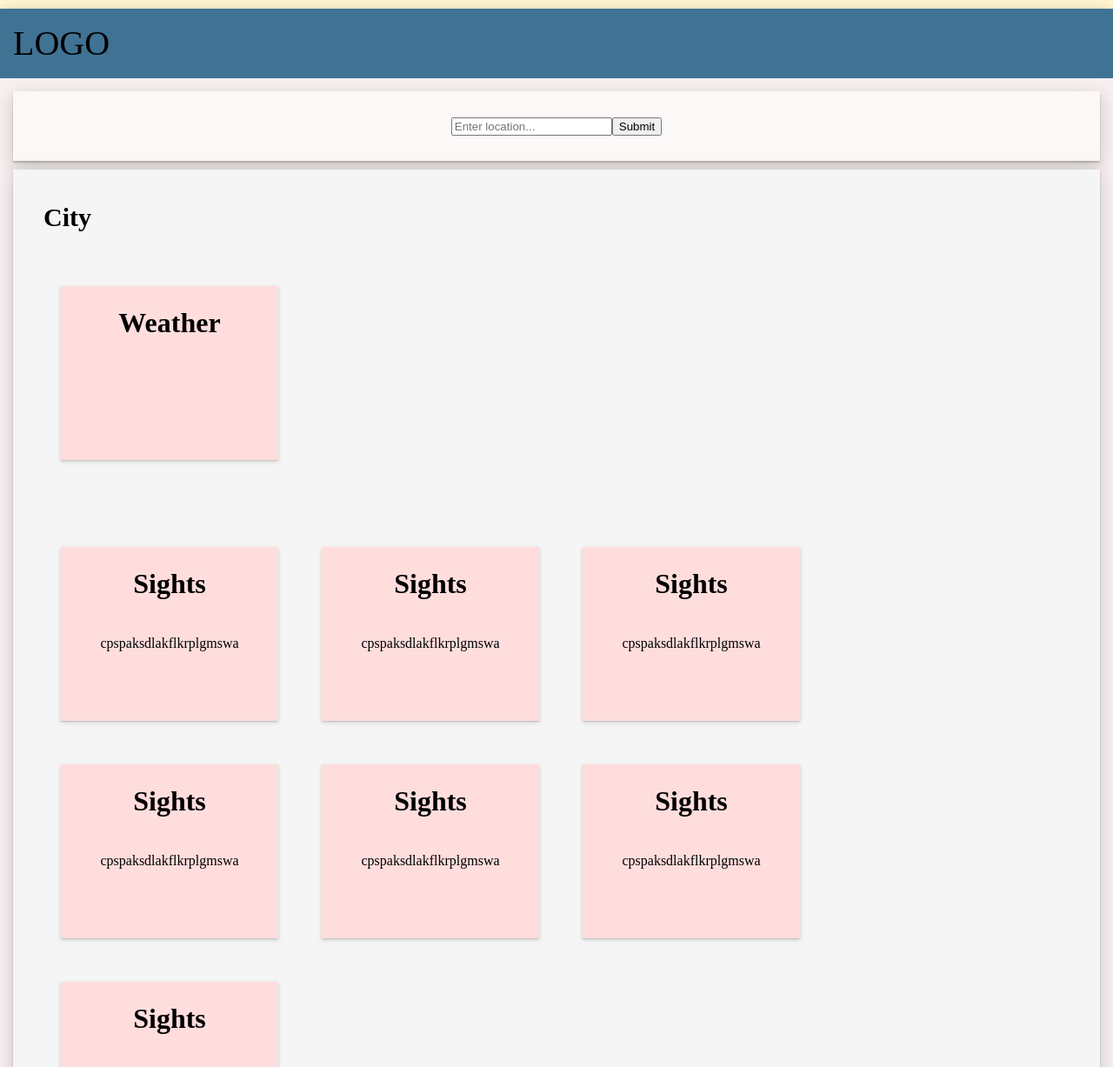
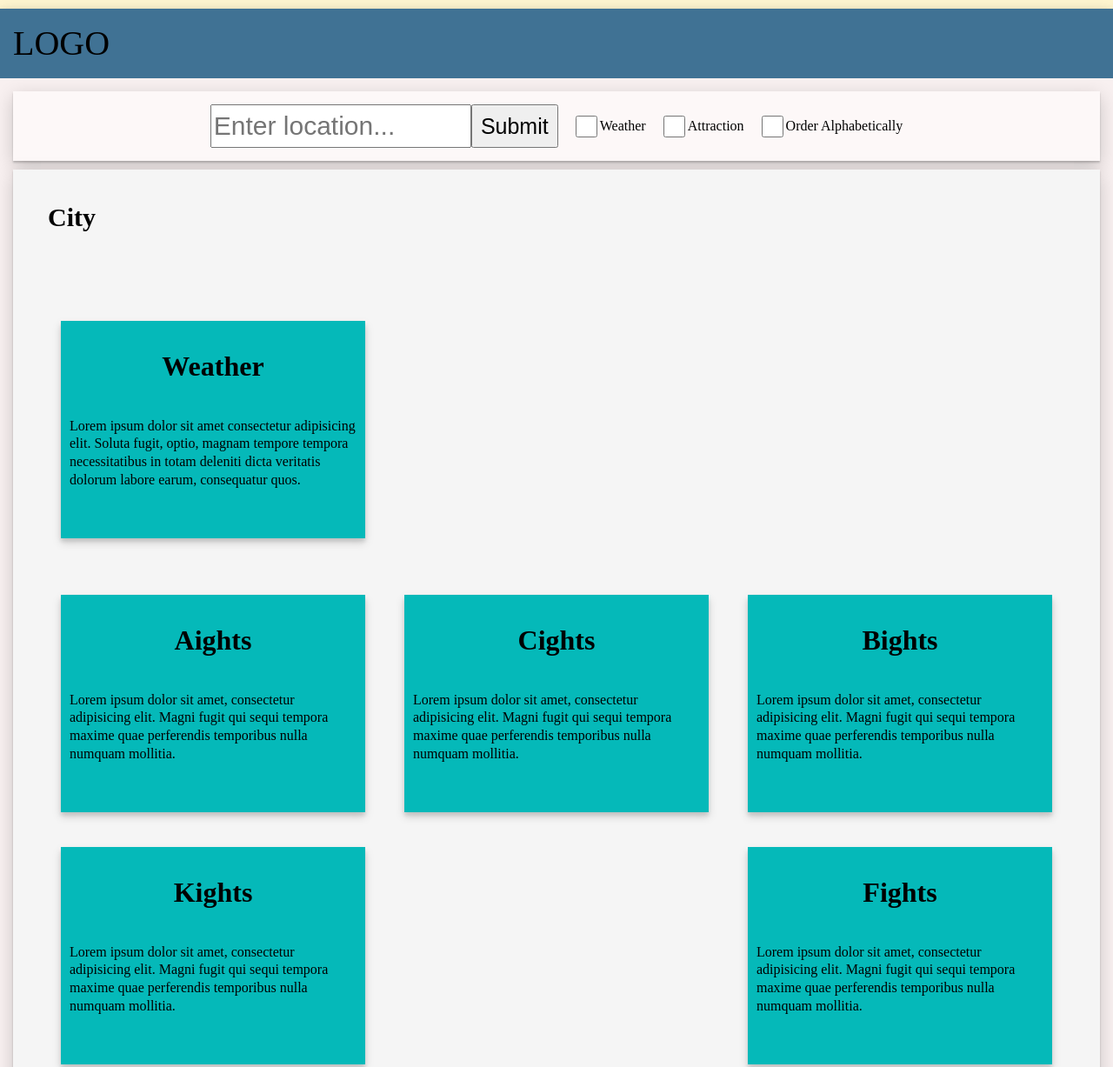
Before and after one commit to JackGelotte/CiTips, a plain HTML site: page index.html in a window 1280 px wide. Shown: the top 1227 px of the page at 87% size. Drawn offline with Linux system fonts and the light colour scheme.

Commit message:
Checkboxes, med lite funktion

```diff
--- a/index.html
+++ b/index.html
@@ -17,48 +17,49 @@
           <input
             type="text"
             id="searchBar"
+            class="search-container__input"
             placeholder="Enter location..."
           />
-          <button type="submit" id="searchBtn" class="search__submit">Submit</button>
+          <button type="submit" id="searchBtn" class="search-container__submit">Submit</button>
+
+          <input type="checkbox" id="checkWeather" class="search-container__check">
+          <label for="checkWeather">Weather</label>
+          <input type="checkbox" id="checkAttraction" class="search-container__check">
+          <label for="checkAttraction">Attraction</label>
+          <input type="checkbox" id="checkAlpha" class="search-container__check">
+          <label for="checkAlpha">Order Alphabetically</label>
         </div>
 
         <div class="result-container">
           <h1 class="result-container__location">City</h1>
 
           <div class="result">
-            <div class="result__weather">
+            <div id="weather" class="result__weather">
               <div class="result__weather__item">
                 <h1>Weather</h1>
+                <p>Lorem ipsum dolor sit amet consectetur adipisicing elit. Soluta fugit, optio, magnam tempore tempora necessitatibus in totam deleniti dicta veritatis dolorum labore earum, consequatur quos.</p>
               </div>
             </div>
-            <div class="result__attractions">
+            <div id="attraction" class="result__attractions">
               <div class="result__attractions__item">
-                <h1>Sights</h1>
-                <p>cpspaksdlakflkrplgmswa</p>
+                <h1>Aights</h1>
+                <p>Lorem ipsum dolor sit amet, consectetur adipisicing elit. Magni fugit qui sequi tempora maxime quae perferendis temporibus nulla numquam mollitia.</p>
               </div>
               <div class="result__attractions__item">
-                <h1>Sights</h1>
-                <p>cpspaksdlakflkrplgmswa</p>
+                <h1>Cights</h1>
+                <p>Lorem ipsum dolor sit amet, consectetur adipisicing elit. Magni fugit qui sequi tempora maxime quae perferendis temporibus nulla numquam mollitia.</p>
               </div>
               <div class="result__attractions__item">
-                <h1>Sights</h1>
-                <p>cpspaksdlakflkrplgmswa</p>
+                <h1>Bights</h1>
+                <p>Lorem ipsum dolor sit amet, consectetur adipisicing elit. Magni fugit qui sequi tempora maxime quae perferendis temporibus nulla numquam mollitia.</p>
               </div>
               <div class="result__attractions__item">
-                <h1>Sights</h1>
-                <p>cpspaksdlakflkrplgmswa</p>
+                <h1>Kights</h1>
+                <p>Lorem ipsum dolor sit amet, consectetur adipisicing elit. Magni fugit qui sequi tempora maxime quae perferendis temporibus nulla numquam mollitia.</p>
               </div>
               <div class="result__attractions__item">
-                <h1>Sights</h1>
-                <p>cpspaksdlakflkrplgmswa</p>
-              </div>
-              <div class="result__attractions__item">
-                <h1>Sights</h1>
-                <p>cpspaksdlakflkrplgmswa</p>
-              </div>
-              <div class="result__attractions__item">
-                <h1>Sights</h1>
-                <p>cpspaksdlakflkrplgmswa</p>
+                <h1>Fights</h1>
+                <p>Lorem ipsum dolor sit amet, consectetur adipisicing elit. Magni fugit qui sequi tempora maxime quae perferendis temporibus nulla numquam mollitia.</p>
               </div>
             </div>
           </div>
--- a/js/main.js
+++ b/js/main.js
@@ -1,10 +1,28 @@
-console.log('Hello World!');
+
+const searchBtn = document.getElementById('searchBtn');
 
 function search() {
     let searchBar = document.getElementById('searchBar');
     let searchString = searchBar.value;
-    alert(searchString);
+    console.log(searchString);
+
+    let c1 = document.getElementById('checkWeather');
+    let c2 = document.getElementById('checkAttraction');
+    let c3 = document.getElementById('checkAlpha');
+
+    let weather = document.querySelector('#weather');
+    let attraction = document.querySelector('#attraction');
+
+    if (c1.checked === true) {
+       weather.style.display = 'flex';
+    } else {
+        weather.style.display = 'none';
+    }
+    if (c2.checked === true) {
+        attraction.style.display = 'flex';
+    } else {
+        attraction.style.display = 'none';
+    }
+
 }
-
-const searchBtn = document.getElementById('searchBtn');
 searchBtn.addEventListener('click', search);
--- a/scss/_variables.scss
+++ b/scss/_variables.scss
@@ -1,2 +1,2 @@
 $base-color: #f8f0f0;
-$card-color: rgb(255, 221, 221);
+$card-color: rgb(5, 185, 185);
--- a/scss/main.scss
+++ b/scss/main.scss
@@ -38,13 +38,21 @@ body {
   box-shadow: 0 2px 2px 0 rgba(0, 0, 0, 0.2), 0 6px 20px 0 rgba(0, 0, 0, 0.19);
 
   &__input {
-    width: 200px;
-    height: 30px;
-}
-&__submit {
-    width: 70px;
-    height: 30px;
-}
+    width: 300px;
+    height: 50px;
+    font-size: 30px;
+  }
+  &__submit {
+    width: 100px;
+    height: 50px;
+    font-size: 25px;
+  }
+
+  &__check {
+    width: 25px;
+    height: 25px;
+    margin-left: 20px;
+  }
 }
 
 .result-container {
@@ -53,47 +61,57 @@ body {
   background: whitesmoke;
 
   &__location {
-    margin-left: 20px;
+    margin-left: 25px;
     font-size: 30px;
   }
 }
 
 .result {
   padding: 15px;
-  display: flex;
+  display: relative;
   flex-wrap: wrap;
   justify-content: center;
   min-height: 500px;
-  flex-direction: column;
 
   &__weather {
     margin: 25px;
     display: flex;
-    justify-content: center;
-    height: 200px;
-    width: 250px;
-    background: $card-color;
-    box-shadow: 0 1px 1px 0 rgba(0, 0, 0, 0.1), 0 2px 5px 0 rgba(0, 0, 0, 0.15);
+    flex-wrap: wrap;
+    justify-content: space-between;
+
+    &__item {
+      padding: 10px;
+      display: flex;
+      background: $card-color;
+      align-items: center;
+      flex-direction: column;
+      width: 350px;
+      height: 250px;
+      margin-top: 40px;
+      box-shadow: 0 4px 4px 0 rgba(0, 0, 0, 0.1),
+        0 5px 10px 0 rgba(0, 0, 0, 0.15);
+    }
   }
 
   &__attractions {
     margin: 25px;
     display: flex;
-    align-items: center;
     flex-wrap: wrap;
-    flex-direction: row;
+    justify-content: space-between;
 
     &__item {
+      padding: 10px;
       display: flex;
+      background: $card-color;
+      align-items: center;
       flex-direction: column;
-      align-items: center;
-      margin-top: 50px;
-      margin-right: 50px;
-      height: 200px;
-      width: 250px;
-      background: $card-color;
-      box-shadow: 0 1px 1px 0 rgba(0, 0, 0, 0.1),
-        0 2px 5px 0 rgba(0, 0, 0, 0.15);
+      width: 350px;
+      height: 250px;
+      margin-top: 40px;
+      box-shadow: 0 4px 4px 0 rgba(0, 0, 0, 0.1),
+        0 5px 10px 0 rgba(0, 0, 0, 0.15);
     }
   }
 }
+
+//box-shadow: 0 1px 1px 0 rgba(0, 0, 0, 0.1), 0 2px 5px 0 rgba(0, 0, 0, 0.15);
```
Also changed, not shown: css/main.css, 1 other file.
